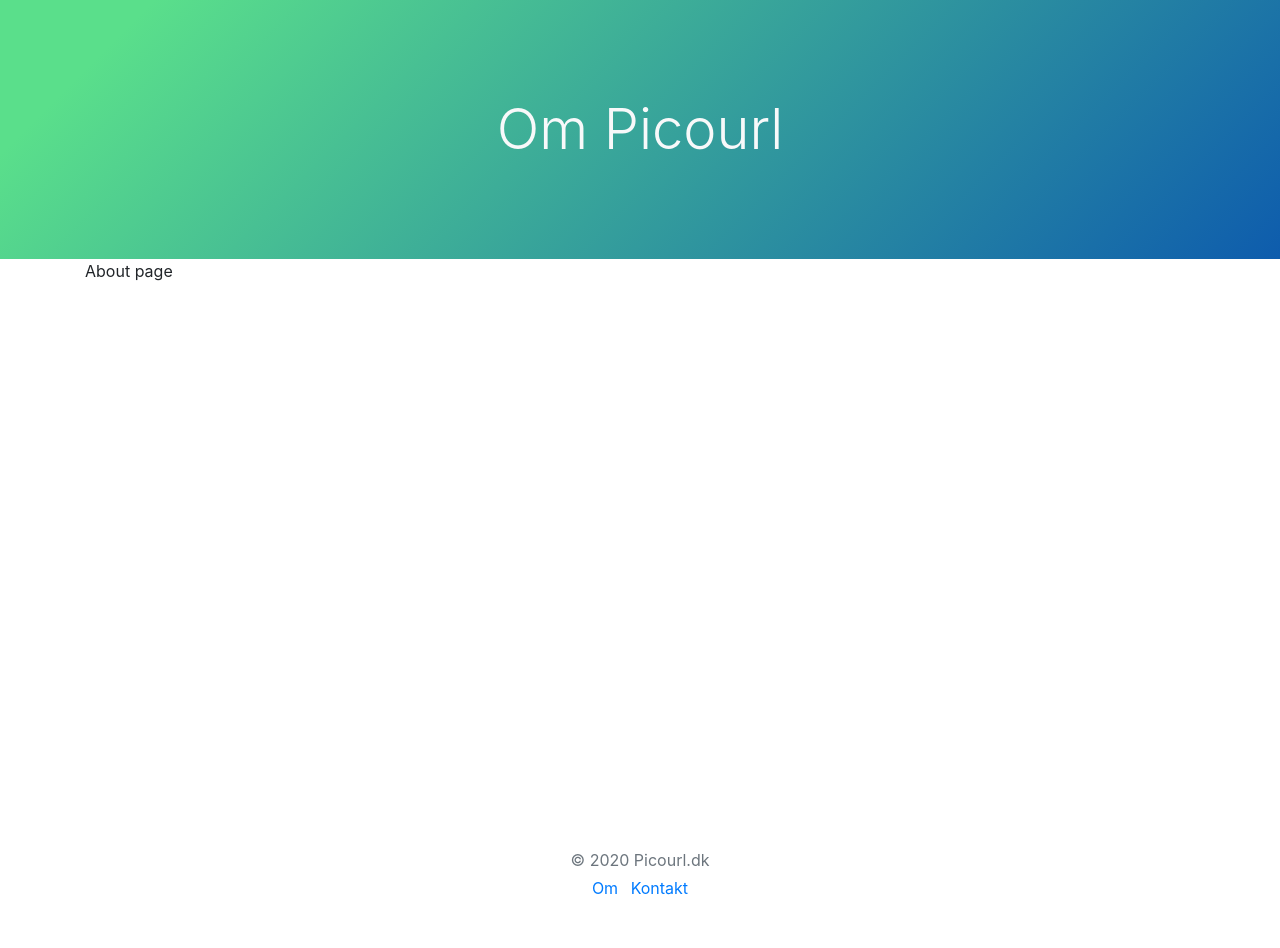
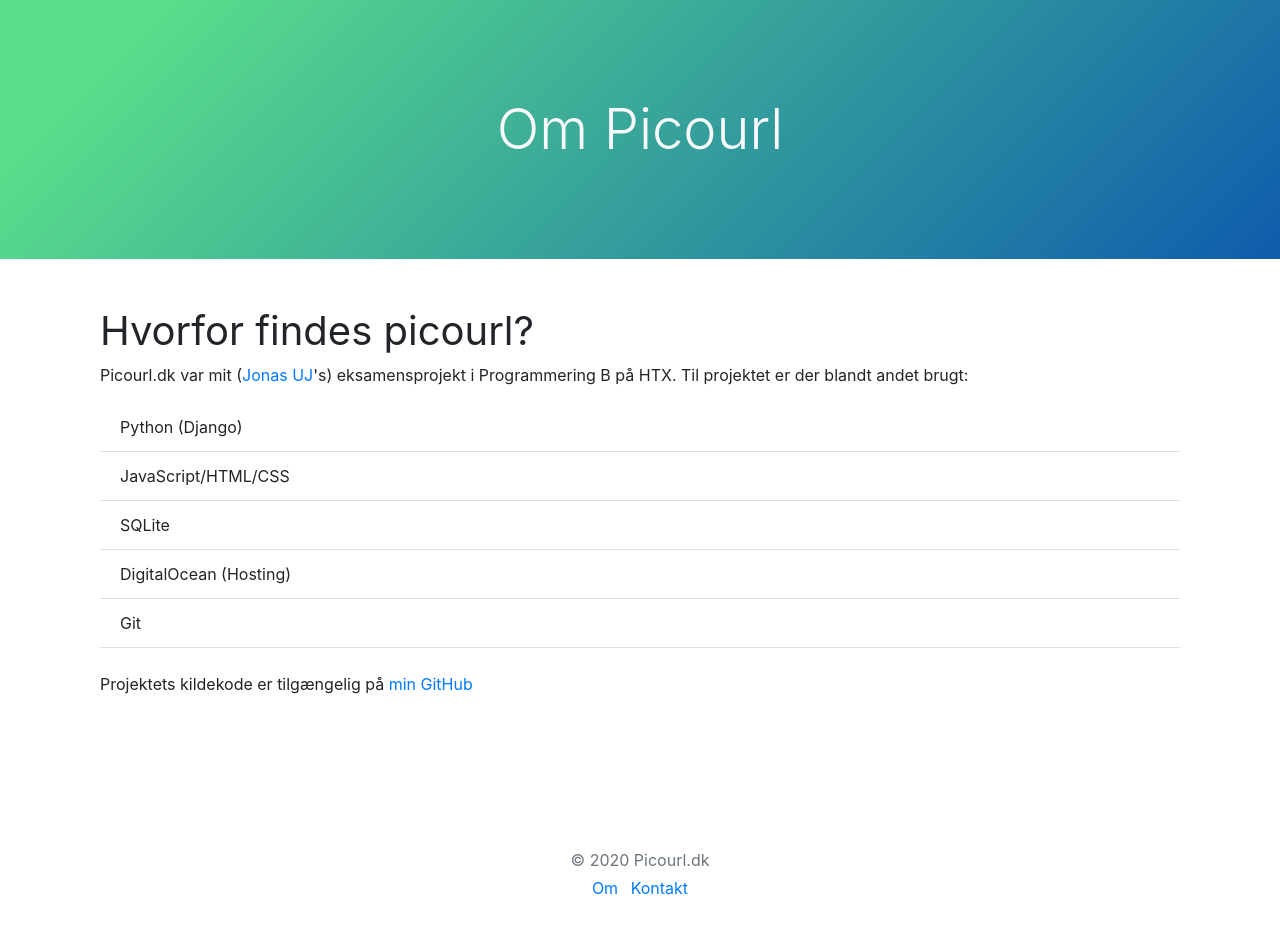
Before and after one commit to JonasUJ/urlshort, a Django app: page /about in a window 1280 px wide. Shown: the part 56-1004 px from the top of the page. Run offline with Django 3.2, Linux system fonts and the light colour scheme; some libraries are stand-ins or nearby versions.

Commit message:
Update about page

```diff
--- a/templates/about_page.html
+++ b/templates/about_page.html
@@ -9,5 +9,20 @@
 {% endblock %}
 
 {% block content %}
-    About page
+<div class="container main-text mt-5">
+    <h1 class="font-weight-normal">Hvorfor findes picourl?</h1>
+    <p>
+        Picourl.dk var mit (<a href="https://www.linkedin.com/in/jonas-uj-2669a11b4/">Jonas UJ</a>'s) eksamensprojekt i Programmering B på HTX.
+        Til projektet er der blandt andet brugt:
+        <ul class="list-group list-group-flush">
+            <li class="list-group-item">Python (Django)</li>
+            <li class="list-group-item">JavaScript/HTML/CSS</li>
+            <li class="list-group-item">SQLite</li>
+            <li class="list-group-item">DigitalOcean (Hosting)</li>
+            <li class="list-group-item">Git</li>
+        </ul>
+        <br>
+        Projektets kildekode er tilgængelig på <a href="https://github.com/JonasUJ/urlshort">min GitHub</a>
+    </p>
+</div>
 {% endblock %}
```
